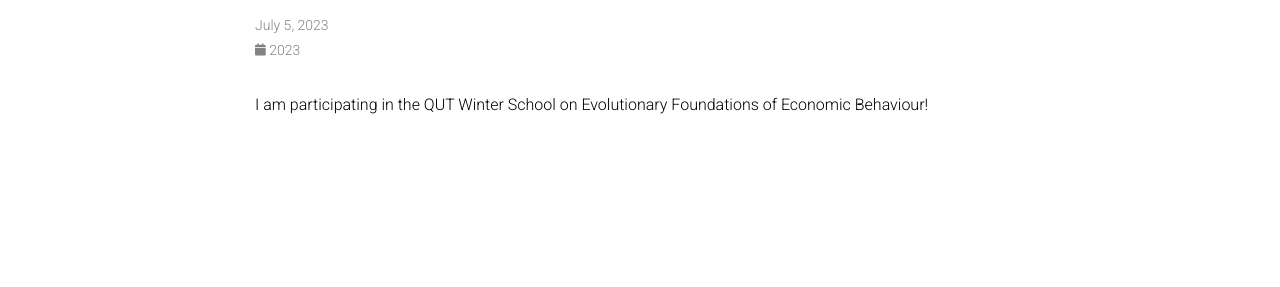
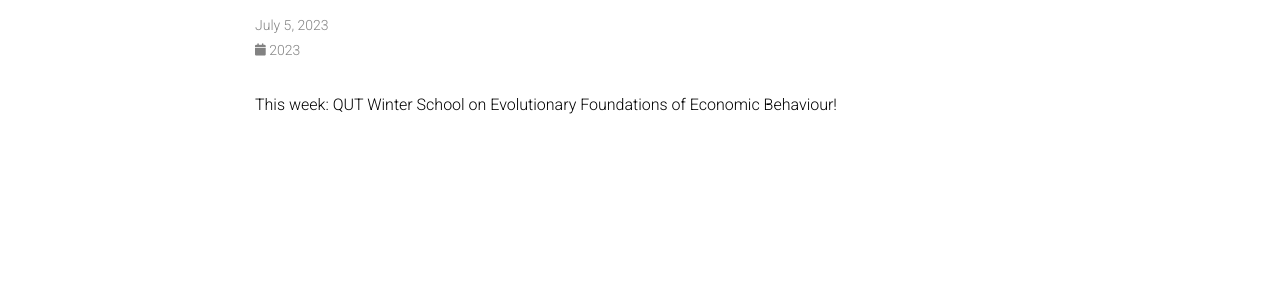
Before and after one commit to egorbronnikov/egorbronnikov.github.io, a Jekyll site: the page built from _news/announcement_3.md, in a window 1280 px wide. Shown: the part 146-433 px from the top of the page. Built offline with Jekyll 4.4.1, drawn with Linux system fonts in a browser that asks for light colours; comment, search, counter and statistics services are not loaded; a style sheet for code colours, icons or effects is not loaded.

Commit message:
Update announcement_3.md

```diff
--- a/_news/announcement_3.md
+++ b/_news/announcement_3.md
@@ -5,4 +5,4 @@
 related_posts: false
 ---
 
-I am participating in the QUT Winter School on Evolutionary Foundations of Economic Behaviour!
+This week: QUT Winter School on Evolutionary Foundations of Economic Behaviour!
```
